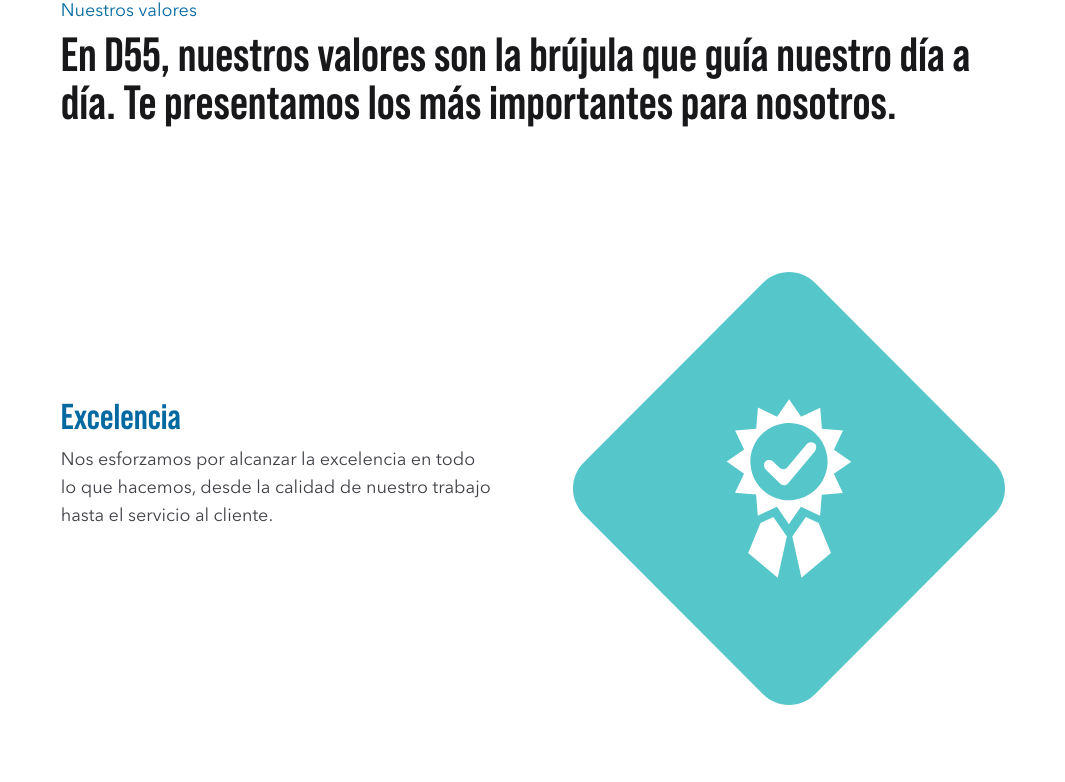
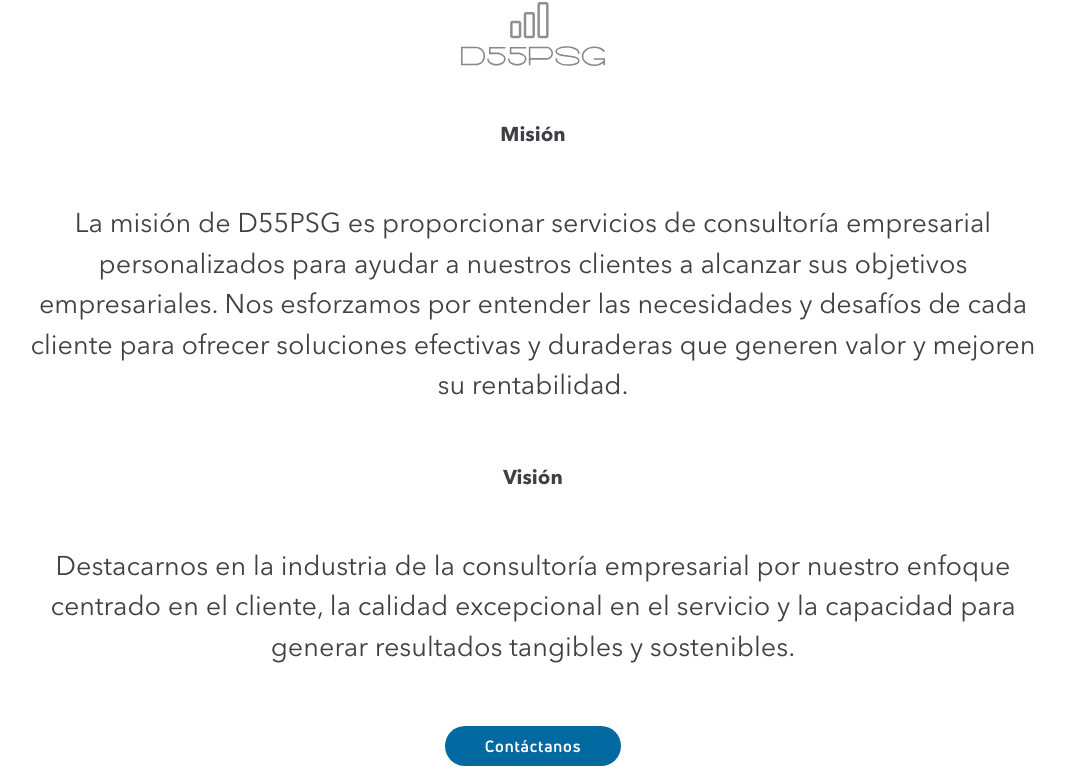
Before and after one commit to saufth/d55psg, a Next.js app: page / in a window 1280 px wide. Shown: the part 2918-3700 px from the top of the page, without its empty margins (107-1172 px from the left). Built offline with nearby package versions, Linux system fonts and the light colour scheme; no server answers.

Commit message:
Mision Vision seccion added to home

```diff
--- a/src/pages/index.tsx
+++ b/src/pages/index.tsx
@@ -1,5 +1,6 @@
 // Components
 import About from '@/components/sections/About'
+import CallToAction from '@/components/navigation/LinkToAction'
 import Card from '@/components/data-display/Card'
 import Image from 'next/image'
 import PageLayout from '@/components/layout/PageLayout'
@@ -210,6 +211,34 @@ export default function HomePage () {
         </div>
       </section>
 
+      <section className='px-5% py-24 md:py-32 flex flex-col items-center gap-y-12 md:gap-y-14'>
+        <Image
+          src='/images/d55psg-logo.svg'
+          alt={organizationSlogan}
+          className='w-auto h-16'
+          width={613}
+          height={271}
+        />
+        <div className='font-avenir-bold text-xl'>
+          Misión
+        </div>
+        <p className='max-w-5xl font-avenir-regular text-xl md:text-[27px] text-center md:leading-normal'>
+          La misión de D55PSG es proporcionar servicios de consultoría empresarial personalizados
+          para ayudar a nuestros clientes a alcanzar sus objetivos empresariales. Nos esforzamos
+          por entender las necesidades y desafíos de cada cliente para ofrecer soluciones
+          efectivas y duraderas que generen valor y mejoren su rentabilidad.
+        </p>
+        <div className='font-avenir-bold text-xl'>
+          Visión
+        </div>
+        <p className='max-w-5xl font-avenir-regular text-xl md:text-[27px] text-center md:leading-normal'>
+          Destacarnos en la industria de la consultoría empresarial por nuestro enfoque centrado
+          en el cliente, la calidad excepcional en el servicio y la capacidad para generar
+          resultados tangibles y sostenibles.
+        </p>
+        <CallToAction />
+      </section>
+
       <About
         id='values'
         heading='En D55, nuestros valores son la brújula que guía nuestro día a día. Te presentamos los más importantes para nosotros.'
```
